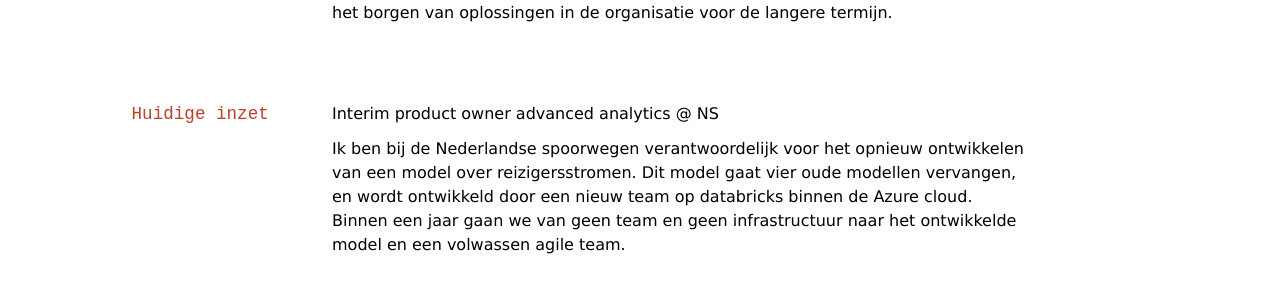
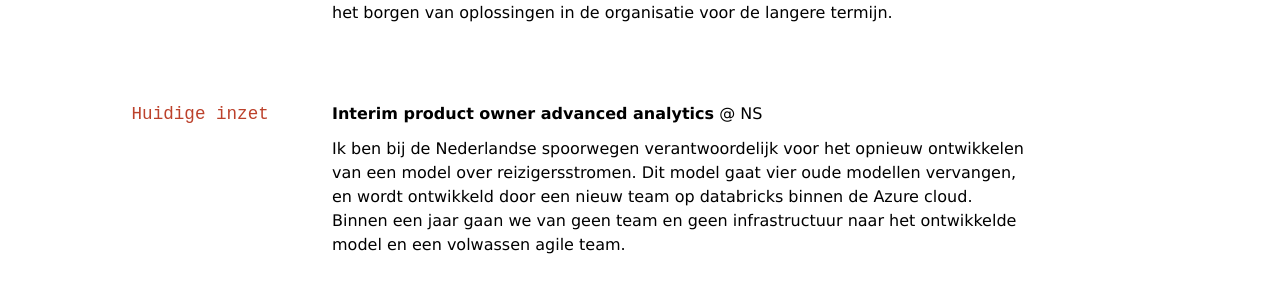
Before and after one commit to victorvdb/victorvdb.github.io, a Jekyll site: the page built from _pages/cv.md, in a window 1280 px wide. Shown: the part 252-548 px from the top of the page. Built offline with Jekyll 4.4.1, drawn with Linux system fonts in a browser that asks for light colours.

Commit message:
boldtype

```diff
--- a/_pages/cv.md
+++ b/_pages/cv.md
@@ -16,7 +16,7 @@ Ik heb een leergierige en pragmatische instelling. Door vooral te focussen op wa
 
 ## Huidige inzet
 
-Interim product owner advanced analytics @ NS
+__Interim product owner advanced analytics__ @ NS
 
 Ik ben bij de Nederlandse spoorwegen verantwoordelijk voor het opnieuw ontwikkelen van een model over reizigersstromen. Dit model gaat vier oude modellen vervangen, en wordt ontwikkeld door een nieuw team op databricks binnen de Azure cloud. Binnen een jaar gaan we van geen team en geen infrastructuur naar het ontwikkelde model en een volwassen agile team.
 
```
Also changed, not shown: _pages/en/cv.md (+1 -1 lines).
